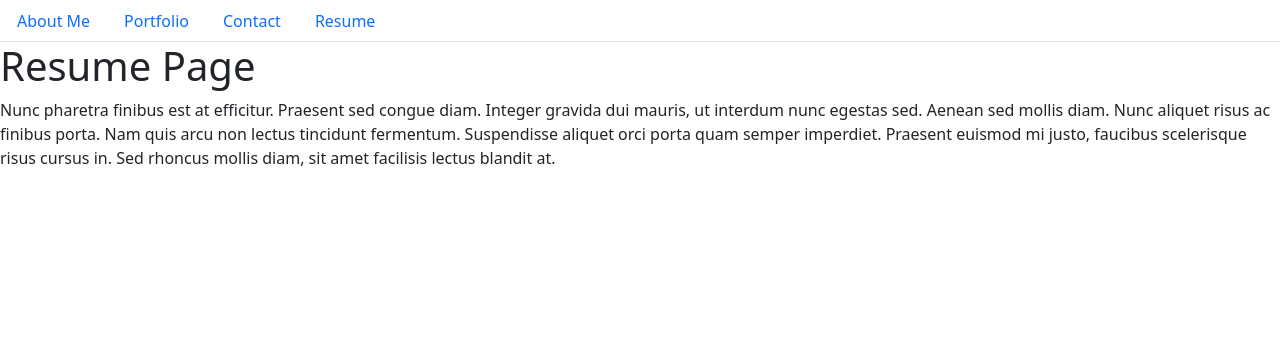
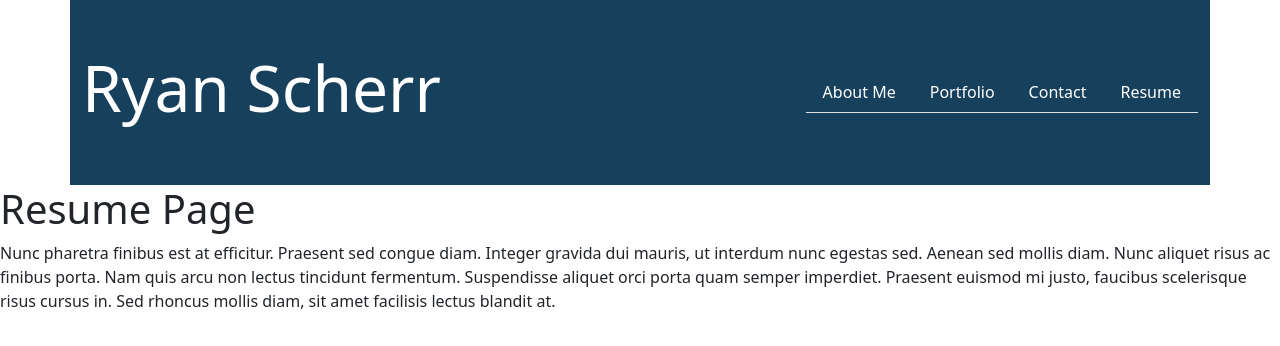
Before and after one commit to ryanascherr/react-portfolio, a React (Create React App) app: page / in a window 1280 px wide. Shown: the top 346 px of the page. Built offline with nearby package versions, Linux system fonts and the light colour scheme; the HTML template or start-up script is replaced by a standard one.

Commit message:
Added stylings to navbar.

```diff
--- a/src/components/NavTabs.js
+++ b/src/components/NavTabs.js
@@ -4,11 +4,13 @@ import React from 'react';
 // We assign them to their own variable names
 function NavTabs({ currentPage, handlePageChange }) {
   return (
+    <div className="container">
+        <h1 className="name">Ryan Scherr</h1>
         <ul className="nav nav-tabs">
           <li className="nav-item">
             <a
-          href="#about-me"
-          onClick={() => handlePageChange('Home')}
+              href="#about"
+              onClick={() => handlePageChange('About')}
               // This is a conditional (ternary) operator that checks to see if the current page is "Home"
               // If it is, we set the current page to 'nav-link-active', otherwise we set it to 'nav-link'
               className={currentPage === 'About' ? 'nav-link active' : 'nav-link'}
@@ -18,35 +20,36 @@ function NavTabs({ currentPage, handlePageChange }) {
           </li>
           <li className="nav-item">
             <a
-          href="#about"
-          onClick={() => handlePageChange('About')}
+              href="#portfolio"
+              onClick={() => handlePageChange('Portfolio')}
               // Check to see if the currentPage is `About`, and if so we use the active link class from bootstrap. Otherwise, we set it to a normal nav-link
-          className={currentPage === 'About' ? 'nav-link active' : 'nav-link'}
+              className={currentPage === 'Portfolio' ? 'nav-link active' : 'nav-link'}
             >
               Portfolio
             </a>
           </li>
           <li className="nav-item">
             <a
-          href="#blog"
-          onClick={() => handlePageChange('Blog')}
+              href="#contact"
+              onClick={() => handlePageChange('Contact')}
               // Check to see if the currentPage is `Blog`, and if so we use the active link class from bootstrap. Otherwise, we set it to a normal nav-link
-          className={currentPage === 'Blog' ? 'nav-link active' : 'nav-link'}
+              className={currentPage === 'Contact' ? 'nav-link active' : 'nav-link'}
             >
               Contact
             </a>
           </li>
           <li className="nav-item">
             <a
-          href="#contact"
-          onClick={() => handlePageChange('Contact')}
+              href="#resume"
+              onClick={() => handlePageChange('Resume')}
               // Check to see if the currentPage is `Contact`, and if so we use the active link class from bootstrap. Otherwise, we set it to a normal nav-link
-          className={currentPage === 'Contact' ? 'nav-link active' : 'nav-link'}
+              className={currentPage === 'Resume' ? 'nav-link active' : 'nav-link'}
             >
               Resume
             </a>
           </li>
         </ul>
+    </div>
   );
 }
 
--- a/src/components/PortfolioContainer.js
+++ b/src/components/PortfolioContainer.js
@@ -4,6 +4,7 @@ import About from './pages/About';
 import Portfolio from './pages/Portfolio';
 import Contact from './pages/Contact';
 import Resume from './pages/Resume';
+import "../index.css";
 
 export default function PortfolioContainer() {
   const [currentPage, setCurrentPage] = useState('Home');
--- /dev/null
+++ b/src/index.css
@@ -0,0 +1,30 @@
+* {
+    margin: 0;
+    padding: 0;
+    box-sizing: border-box;
+}
+
+body {
+    width: 100%;
+}
+
+.container {
+    display: flex;
+    justify-content: space-between;
+    align-items: center;
+    padding: 50px 0;
+    background-color: #16405C;
+    color: white;
+}
+
+.container a {
+    color: white;
+}
+
+.container a:hover {
+    color: white;
+}
+
+.name {
+    font-size: 400%;
+}
```
Also changed, not shown: 1 other file (tests, documents, lock files or other folders). Lines whose indentation alone changed are shown as unchanged.
